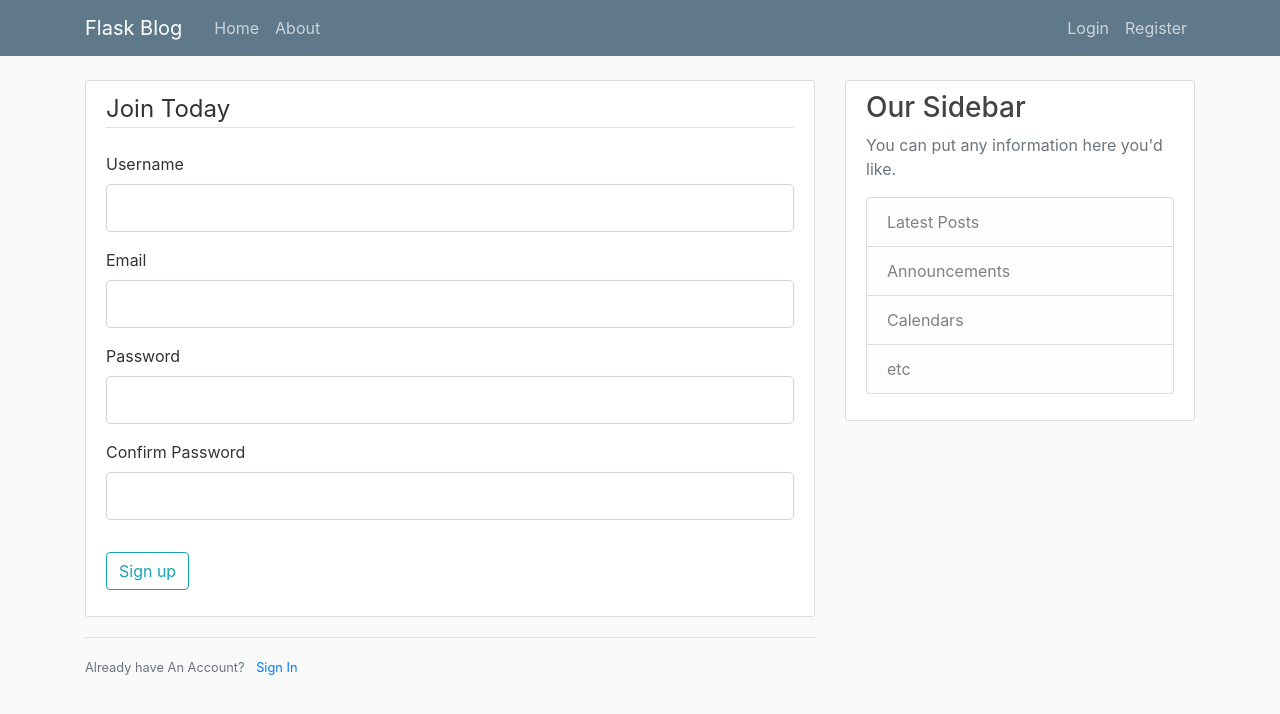
After one commit to tahmid-tanzim/flask-kickstart, a Flask app: page /register in a window 1280 px wide. The commit adds this page. Shown: the top 714 px of the page. Run offline with Flask 2, Linux system fonts and the light colour scheme; some libraries are stand-ins or nearby versions.

Commit message:
Full-Featured Web App Part 3 - Forms and User Input

```diff
--- a/app.py
+++ b/app.py
@@ -1,21 +1,26 @@
-from flask import Flask, render_template, url_for
+from flask import Flask, render_template, url_for, flash, redirect
+from forms import RegistrationForm, LoginForm
+
 app = Flask(__name__)
+
+app.config['SECRET_KEY'] = 'e3f6db2fe4ec99f04db9b1c1ab0cc55f'
 
 posts = [{
     'author': 'Tahmid Tanzim Lupin',
     'date_posted': '25th March, 2019',
     'title': 'Lorem Ipsum',
     'content': 'Lorem Ipsum Lorem Ipsum Lorem Ipsum Lorem Ipsum'
-},{
+}, {
     'author': 'Tahmid Tanzim Lupin',
     'date_posted': '25th March, 2019',
     'title': 'Lorem Ipsum',
     'content': 'Lorem Ipsum Lorem Ipsum Lorem Ipsum Lorem Ipsum'
 }]
 
+
 @app.route('/')
 @app.route('/home')
-def home():
+def dashboard():
     return render_template('home.html', posts=posts)
 
 
@@ -24,5 +29,23 @@ def about():
     return render_template('about.html')
 
 
+@app.route('/register', methods=['GET', 'POST'])
+def signup():
+    form = RegistrationForm()
+    if form.validate_on_submit():
+        flash(f'Account created for {form.username.data}', 'success')
+        return redirect(url_for('dashboard'))
+    return render_template('register.html', title='Register', form=form)
+
+
+@app.route('/login', methods=['GET', 'POST'])
+def signin():
+    form = LoginForm()
+    if form.validate_on_submit():
+        flash(f'Login success', 'success')
+        return redirect(url_for('dashboard'))
+    return render_template('login.html', title='Login', form=form)
+
+
 if __name__ == "__main__":
     app.run(debug=True)
--- /dev/null
+++ b/forms.py
@@ -0,0 +1,47 @@
+from flask_wtf import FlaskForm
+from wtforms import StringField, PasswordField, SubmitField, BooleanField
+from wtforms.validators import DataRequired, Length, Email, EqualTo
+
+
+class RegistrationForm(FlaskForm):
+    username = StringField('Username',
+                           validators=[
+                               DataRequired(),
+                               Length(min=2, max=20)
+                           ])
+
+    email = StringField('Email',
+                        validators=[
+                            DataRequired(),
+                            Email()
+                        ])
+
+    password = PasswordField('Password',
+                             validators=[
+                                 DataRequired()
+                             ])
+
+    confirm_password = PasswordField('Confirm Password',
+                                     validators=[
+                                         DataRequired(),
+                                         EqualTo('password')
+                                     ])
+
+    submit = SubmitField('Sign up')
+
+
+class LoginForm(FlaskForm):
+    email = StringField('Email',
+                        validators=[
+                            DataRequired(),
+                            Email()
+                        ])
+
+    password = PasswordField('Password',
+                             validators=[
+                                 DataRequired()
+                             ])
+
+    remember = BooleanField('Remember Me')
+
+    submit = SubmitField('Login')
--- a/templates/layout.html
+++ b/templates/layout.html
@@ -39,7 +39,18 @@
 <main role="main" class="container">
     <div class="row">
         <div class="col-md-8">
+            <!-- Start Alert -->
+            {% with messages = get_flashed_messages(with_categories=true) %}
+            {% if messages %}
+            {% for category, message in messages %}
+            <div class="alert alert-{{category}}">{{message}}</div>
+            {% endfor %}
+            {% endif %}
+            {% endwith %}
+            <!-- End Alert -->
+            <!-- Start Main Content -->
             {% block content %}{% endblock %}
+            <!-- End Main Content -->
         </div>
         <div class="col-md-4">
             <div class="content-section">
--- /dev/null
+++ b/templates/register.html
@@ -0,0 +1,75 @@
+{% extends "layout.html" %}
+
+{% block content %}
+<div class="content-section">
+    <form method="POST" action="">
+        {{ form.hidden_tag() }}
+        <fieldset class="form-group">
+            <legend class="border-bottom mb-4">Join Today</legend>
+            <div class="form-group">
+                {{ form.username.label(class="form-control-label") }}
+
+                {% if form.username.errors %}
+                {{ form.username(class="form-control form-control-lg is-invalid") }}
+                <div class="invalid-feedback">
+                    {% for error in form.username.errors %}
+                    <span>{{ error }}</span>
+                    {% endfor %}
+                </div>
+                {% else %}
+                {{ form.username(class="form-control form-control-lg") }}
+                {% endif %}
+            </div>
+            <div class="form-group">
+                {{ form.email.label(class="form-control-label") }}
+                {% if form.email.errors %}
+                {{ form.email(class="form-control form-control-lg is-invalid") }}
+                <div class="invalid-feedback">
+                    {% for error in form.email.errors %}
+                    <span>{{ error }}</span>
+                    {% endfor %}
+                </div>
+                {% else %}
+                {{ form.email(class="form-control form-control-lg") }}
+                {% endif %}
+            </div>
+            <div class="form-group">
+                {{ form.password.label(class="form-control-label") }}
+                {% if form.password.errors %}
+                {{ form.password(class="form-control form-control-lg is-invalid") }}
+                <div class="invalid-feedback">
+                    {% for error in form.password.errors %}
+                    <span>{{ error }}</span>
+                    {% endfor %}
+                </div>
+                {% else %}
+                {{ form.password(class="form-control form-control-lg") }}
+                {% endif %}
+            </div>
+            <div class="form-group">
+                {{ form.confirm_password.label(class="form-control-label") }}
+                {% if form.confirm_password.errors %}
+                {{ form.confirm_password(class="form-control form-control-lg is-invalid") }}
+                <div class="invalid-feedback">
+                    {% for error in form.confirm_password.errors %}
+                    <span>{{ error }}</span>
+                    {% endfor %}
+                </div>
+                {% else %}
+                {{ form.confirm_password(class="form-control form-control-lg") }}
+                {% endif %}
+            </div>
+        </fieldset>
+        <div class="form-group">
+            {{ form.submit(class="btn btn-outline-info") }}
+        </div>
+    </form>
+</div>
+
+<div class="border-top pt-3">
+    <small class="text-muted">
+        Already have An Account? <a href="{{ url_for('signin') }}" class="ml-2">Sign In</a>
+    </small>
+</div>
+
+{% endblock content %}
```
Also changed, not shown: templates/login.html (added, +55 -0 lines), README.md.
